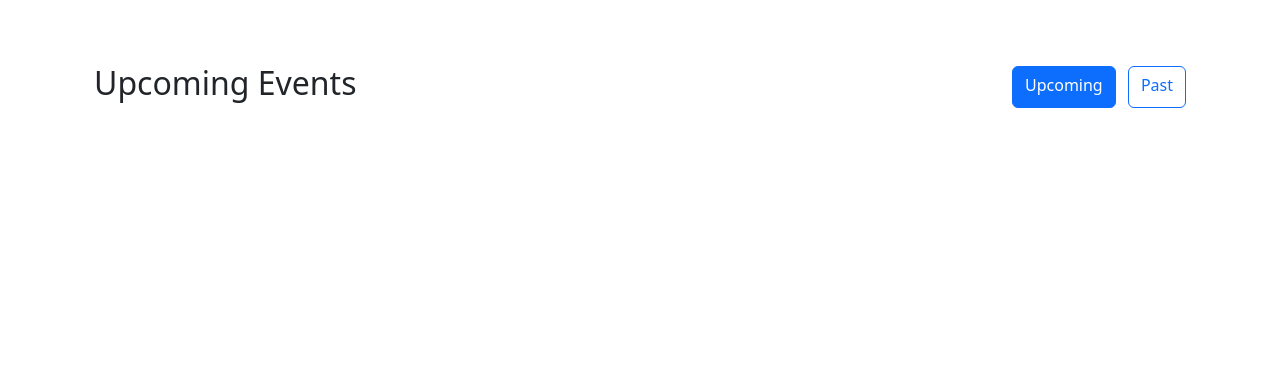
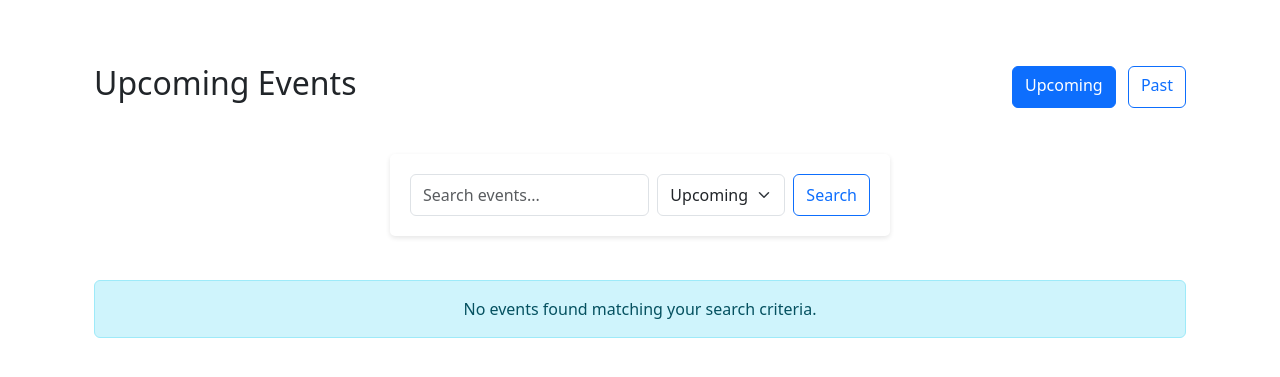
Before and after one commit to saz-v1/DaESD, a Django app: page /events/?filter=upcoming in a window 1280 px wide. Shown: the part 68-445 px from the top of the page. Run offline with Django 5.2, Linux system fonts and the light colour scheme; tables that the repository leaves empty hold one stand-in row (values such as "Sample post").

Commit message:
Adding search bar to Events Page

```diff
--- a/events/templates/events/events.html
+++ b/events/templates/events/events.html
@@ -10,13 +10,13 @@
         {% endif %}
         <div>
           <a
-            href="?filter=upcoming"
+            href="?filter=upcoming{% if search_query %}&search={{ search_query }}{% endif %}"
             class="btn {% if filter_type == 'upcoming' %}btn-primary{% else %}btn-outline-primary{% endif %} me-2"
           >
             Upcoming
           </a>
           <a
-            href="?filter=past"
+            href="?filter=past{% if search_query %}&search={{ search_query }}{% endif %}"
             class="btn {% if filter_type == 'past' %}btn-primary{% else %}btn-outline-primary{% endif %}"
           >
             Past
@@ -25,10 +25,34 @@
       </div>
     </div>
   </div>
+
+  <!-- Search Bar -->
+  <div class="row mb-4">
+    <div class="col">
+      <form method="get" class="d-flex">
+        <input
+          class="form-control me-2"
+          type="search"
+          placeholder="Search events..."
+          aria-label="Search"
+          name="search"
+          value="{{ search_query }}"
+        >
+        <select name="filter" class="form-select me-2" style="width: auto;">
+          <option value="upcoming" {% if filter_type == 'upcoming' %}selected{% endif %}>Upcoming</option>
+          <option value="past" {% if filter_type == 'past' %}selected{% endif %}>Past</option>
+        </select>
+        <button class="btn btn-outline-primary" type="submit">Search</button>
+      </form>
+    </div>
+  </div>
+
   <div class="row">
+    {% if events %}
       {% for event in events %}
       <div class="col-md-12">
         <div class="card mb-4 shadow-sm">
+          <!-- Existing event card content remains the same -->
           <div class="row g-0">
             <!-- Left side of card -->
             <div
@@ -112,6 +136,13 @@
         </div>
       </div>
       {% endfor %}
+    {% else %}
+      <div class="col-12">
+        <div class="alert alert-info text-center" role="alert">
+          No events found matching your search criteria.
+        </div>
+      </div>
+    {% endif %}
   </div>
 </div>
 {% endblock %}
--- a/events/views.py
+++ b/events/views.py
@@ -1,3 +1,4 @@
+# File: events/views.py
 from django.shortcuts import render, get_object_or_404
 from .models import Event
 from django.views.generic.edit import CreateView, UpdateView, DeleteView
@@ -5,22 +6,33 @@
 from django.urls import reverse_lazy
 from django.utils import timezone
 from .mixins import EventPermissionMixin
-
-
+from django.db.models import Q  # Added for search functionality
 
 # Django view to render a list of events
-# Also includes a filter to show only past or upcoming events
+# Also includes a filter to show only past or upcoming events and search functionality
 def event_list_view(request):
     filter_type = request.GET.get('filter', 'upcoming')
+    search_query = request.GET.get('search', '')
 
+    # Base query for filtering upcoming or past events
     if filter_type == 'past':
         events = Event.objects.filter(start_time__lt=timezone.now()).order_by('-start_time')
     else:
         events = Event.objects.filter(start_time__gte=timezone.now()).order_by('start_time')
 
+    # Apply search filter if search query is provided
+    if search_query:
+        events = events.filter(
+            Q(title__icontains=search_query) |
+            Q(description__icontains=search_query) |
+            Q(location__icontains=search_query) |
+            Q(community__name__icontains=search_query)
+        )
+
     return render(request, "events/events.html", {
         "events": events,
         "filter_type": filter_type,
+        "search_query": search_query,
     })
 
 # Django view to render a single event
@@ -49,6 +61,7 @@
     model = Event
     template_name = 'events/event_form.html'
     form_class = EventForm
+
     def get_success_url(self):
         return reverse_lazy('community_detail', kwargs={'slug': self.object.community.slug})
 
@@ -56,5 +69,6 @@
 class EventDeleteView(EventPermissionMixin, DeleteView):
     model = Event
     template_name = 'events/event_confirm_delete.html'
+
     def get_success_url(self):
         return reverse_lazy('community_detail', kwargs={'slug': self.object.community.slug})
```
Lines whose indentation alone changed are shown as unchanged.
